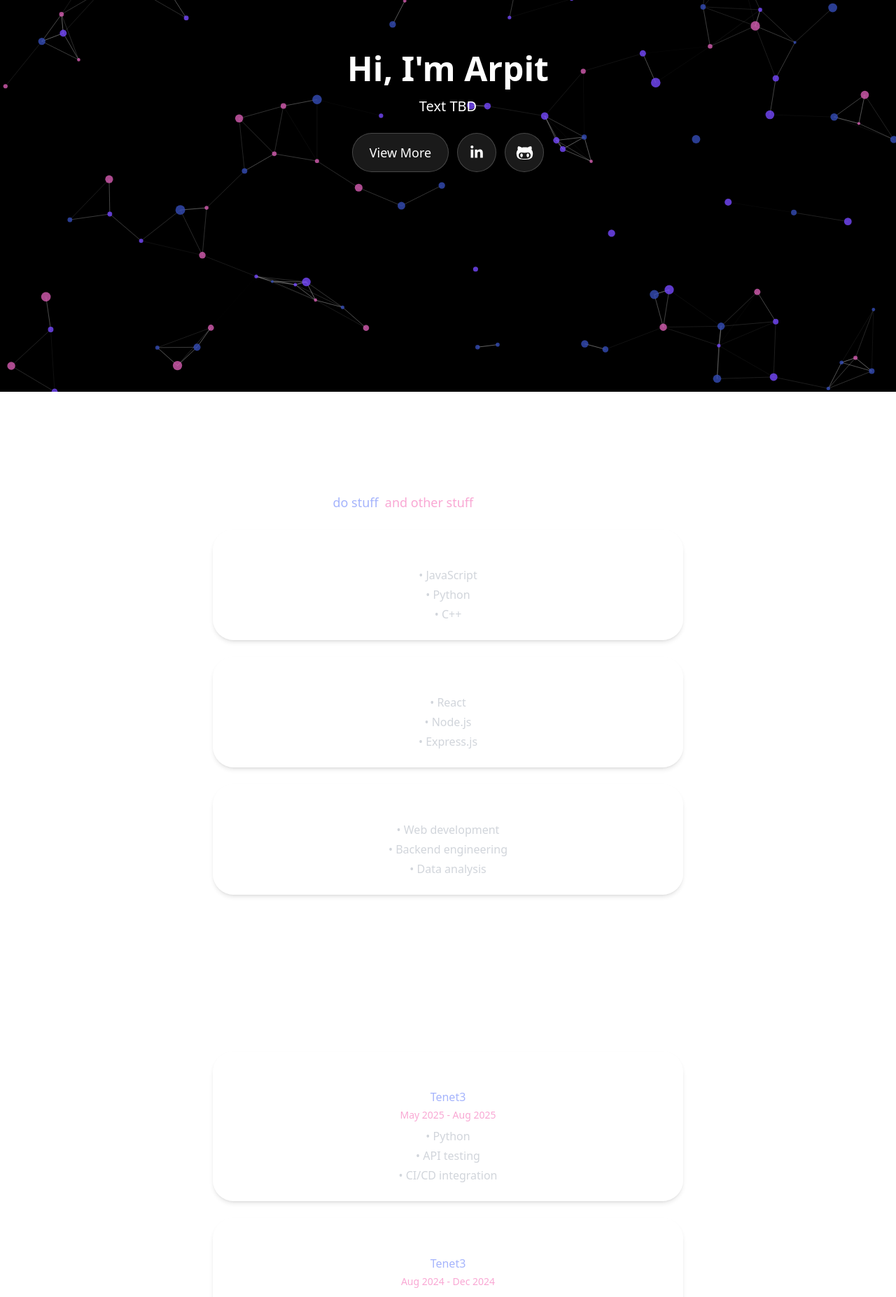
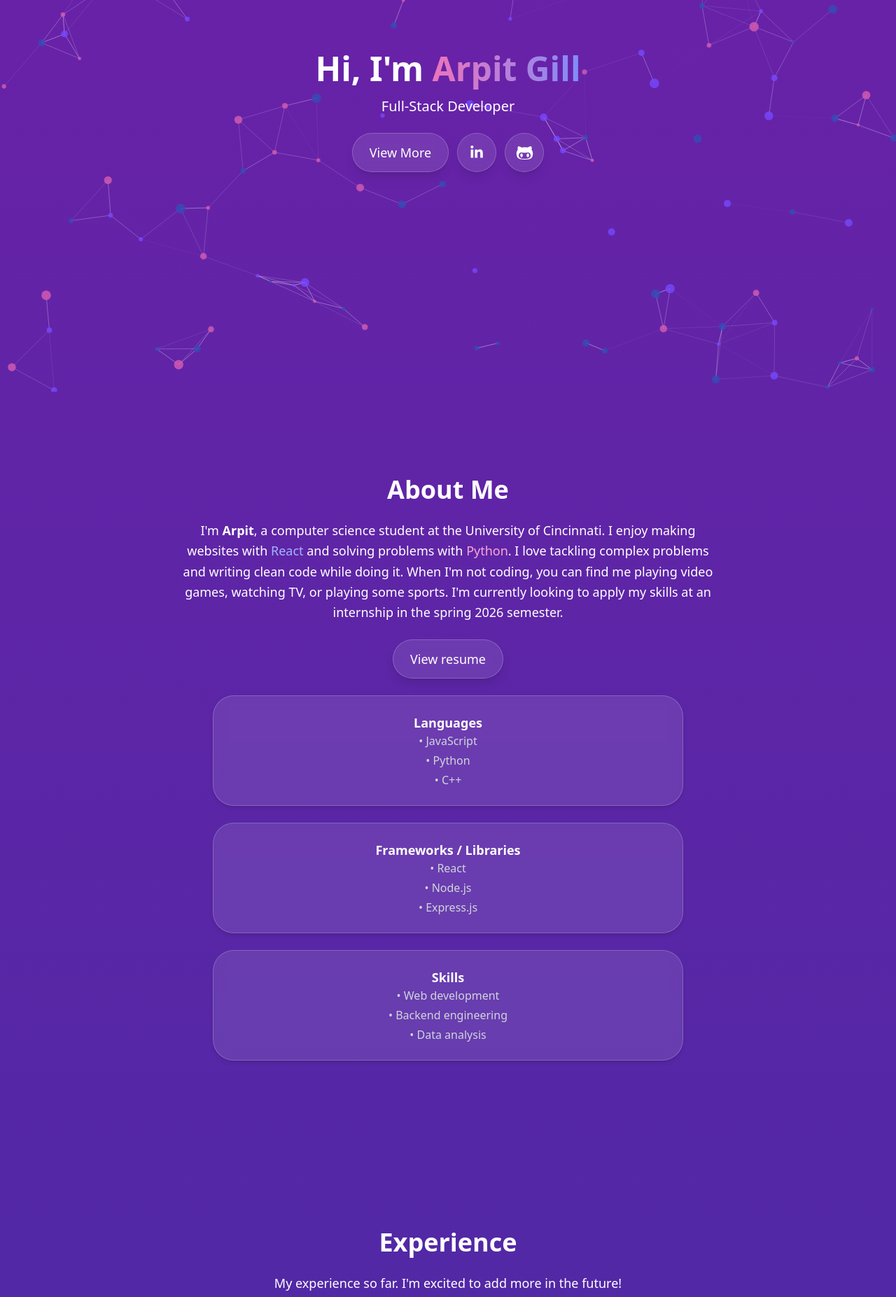
Before and after one commit to ArpitGill314/arpitgill314.github.io, a React (Vite) app: page / in a window 1280 px wide. Shown: the part 240-2094 px from the top of the page at 70% size. Built offline with nearby package versions, Linux system fonts and the light colour scheme.

Commit message:
finishing touches before deploy

```diff
--- a/src/App.jsx
+++ b/src/App.jsx
@@ -24,7 +24,7 @@ export default function App() {
 	// Particle options
 	const particlesOptions = useMemo(
 		() => ({
-			background: { color: "#000000" },
+			background: { color: "transparent" },
 			particles: {
 				number: { value: 120 },
 				color: { value: ["#344CB7", "#d65db1", "#7649fe"] },
@@ -45,11 +45,12 @@ export default function App() {
 	);
 
 	return (
-		<div className="relative min-h-screen text-white">
+		<div className="relative min-h-screen">
+			<div className="absolute inset-0 -z-20 bg-gradient-to-b from-purple-800 to-indigo-800"></div>
 			{init && (
 				<Particles
 					id="tsparticles"
-					className="absolute inset-0 -z-10"
+					className="absolute inset-0 -z-10 hidden md:block"
 					options={particlesOptions}
 				/>
 			)}
--- a/src/components/GlassButton.jsx
+++ b/src/components/GlassButton.jsx
@@ -9,7 +9,7 @@ export default function GlassButton({
 	a_tag = true,
 }) {
 	const css =
-		"h-14 text-lg bg-white/10 backdrop-blur-sm border border-white/20 hover:border-white/30 shadow-lg z-50 text-white font-medium hover:bg-white/20 transition duration-300 flex items-center justify-center active:bg-white/40";
+		"h-14 text-lg bg-white/10 backdrop-blur-[8px] border border-white/20 hover:border-white/30 shadow-lg z-50 text-white font-medium hover:bg-white/20 transition duration-300 flex items-center justify-center active:bg-white/40";
 	if (a_tag) {
 		return (
 			<a
--- a/src/components/NavBar.jsx
+++ b/src/components/NavBar.jsx
@@ -5,7 +5,7 @@ export default function NavBar() {
 		<nav
 			className="fixed top-5 left-1/2 -translate-x-1/2
                     flex gap-0 px-0 py-0 hover:border-white/30 transition duration-300
-                    bg-white/10 backdrop-blur-sm border border-white/20
+                    bg-white/10 backdrop-blur-[8px] border border-white/20
                     rounded-full shadow-lg z-50 text-white font-semibold"
 		>
 			<NavBarButton href={"#home"}>Home</NavBarButton>
--- a/src/components/NavBarButton.jsx
+++ b/src/components/NavBarButton.jsx
@@ -2,7 +2,8 @@ export default function NavBarButton({ children, href }) {
 	return (
 		<a
 			href={href}
-			className="px-6 h-14 text-lg font-semibold rounded-full hover:bg-white/15 transition duration-300 flex items-center justify-center active:bg-white/40"
+			className="px-4 sm:px-6 h-12 sm:h-14 text-lg font-semibold rounded-full hover:bg-white/15
+			transition duration-300 flex items-center justify-center active:bg-white/40"
 		>
 			{children}
 		</a>
--- a/src/pages/AboutPage.jsx
+++ b/src/pages/AboutPage.jsx
@@ -1,3 +1,5 @@
+import GlassButton from "../components/GlassButton";
+
 export default function AboutPage() {
 	const details = [
 		{
@@ -15,22 +17,33 @@ export default function AboutPage() {
 	];
 
 	return (
-		<section id="about" className="flex items-center justify-center px-6 py-10">
+		<section id="about" className="flex items-center justify-center px-6 py-20">
 			<div className="p-10 text-white max-w-6xl text-center flex items-center flex-col w-full">
 				<h2 className="text-4xl font-bold mb-6">About Me</h2>
 
-				<p className="text-lg leading-relaxed mb-6">
-					Hi! I'm <span className="font-semibold">Arpit Gill</span>, I
-					<span className="text-indigo-300"> do stuff</span>,
-					<span className="text-pink-300"> and other stuff</span>, and I'm just
-					filling space for now.
+				<p className="text-lg leading-relaxed mb-6 max-w-3xl">
+					I'm <span className="font-semibold">Arpit</span>, a computer science
+					student at the University of Cincinnati. I enjoy making websites with
+					<span className="text-indigo-300"> React</span> and solving problems
+					with
+					<span className="text-pink-300"> Python</span>. I love tackling
+					complex problems and writing clean code while doing it. When I'm not
+					coding, you can find me playing video games, watching TV, or playing
+					some sports. I'm currently looking to apply my skills at an internship
+					in the spring 2026 semester.
 				</p>
+
+				<div className="mb-6">
+					<GlassButton href={"/Gill_Arpit_Resume_2025.pdf"}>
+						View resume
+					</GlassButton>
+				</div>
 
 				<div className="grid grid-cols-1 gap-6 w-full max-w-2xl">
 					{details.map((det, i) => (
 						<div
 							key={i}
-							className="bg-white/10 border border-white/20 backdrop-blur-sm hover:bg-white/20
+							className="bg-white/10 border border-white/20 backdrop-blur-[8px] hover:bg-white/20
         rounded-[30px] shadow-md p-6 hover:border-white/30 transition duration-300 flex flex-col"
 						>
 							<h3 className="text-lg font-bold">{det.section}</h3>
--- a/src/pages/ContactPage.jsx
+++ b/src/pages/ContactPage.jsx
@@ -11,9 +11,9 @@ export default function ContactPage() {
 	return (
 		<section
 			id="contact"
-			className="flex items-center justify-center px-6 py-10"
+			className="flex items-center justify-center px-6 py-20"
 		>
-			<div className="p-10 text-white max-w-3xl text-center flex flex-col items-center w-full">
+			<div className="p-10 text-white max-w-3xl text-center flex flex-col items-center w-full z-10">
 				<h2 className="text-4xl font-bold mb-4">Contact Me</h2>
 				<p className="text-lg text-white mb-2">
 					Feel free to reach out through any of the options below!
--- a/src/pages/ExperiencePage.jsx
+++ b/src/pages/ExperiencePage.jsx
@@ -21,15 +21,19 @@ export default function ExperiencePage() {
 	];
 
 	return (
-		<section id="about" className="flex items-center justify-center px-6 py-10">
+		<section id="about" className="flex items-center justify-center px-6 py-20">
 			<div className="p-10 text-white max-w-6xl text-center flex items-center flex-col w-full">
 				<h2 className="text-4xl font-bold mb-6">Experience</h2>
+
+				<p className="text-lg leading-relaxed mb-6 max-w-3xl">
+					My experience so far. I'm excited to add more in the future!
+				</p>
 
 				<div className="grid grid-cols-1 gap-6 w-full max-w-2xl">
 					{details.map((exp, i) => (
 						<div
 							key={i}
-							className="bg-white/10 border border-white/20 backdrop-blur-sm hover:bg-white/20
+							className="bg-white/10 border border-white/20 backdrop-blur-[8px] hover:bg-white/20
         rounded-[30px] shadow-md p-6 hover:border-white/30 transition duration-300 flex flex-col"
 						>
 							<h3 className="text-lg font-bold">{exp.title}</h3>
--- a/src/pages/LandingPage.jsx
+++ b/src/pages/LandingPage.jsx
@@ -5,17 +5,31 @@ export default function LandingPage() {
 	return (
 		<section
 			id="home"
-			className="min-h-screen flex items-center justify-center px-6 py-10"
+			className="min-h-screen flex items-center justify-center px-6 py-20"
 		>
 			<div className="relative text-center text-white z-10">
-				<h1 className="text-5xl font-bold mb-4">Hi, I'm Arpit</h1>
-				<p className="text-xl mb-6">Text TBD</p>
+				<h1 className="text-5xl font-bold mb-4">
+					Hi, I'm
+					<span className="bg-gradient-to-r from-pink-400 to-indigo-400 bg-clip-text text-transparent">
+						{" "}
+						Arpit Gill
+					</span>
+				</h1>
+				<p className="text-xl mb-6">Full-Stack Developer</p>
 				<div className="flex justify-center gap-3">
 					<GlassButton href={"#about"}>View More</GlassButton>
-					<GlassButton circular={true} href={"https://www.linkedin.com/in/arpitgill/"} title={"LinkedIn"}>
+					<GlassButton
+						circular={true}
+						href={"https://www.linkedin.com/in/arpitgill/"}
+						title={"LinkedIn"}
+					>
 						<FaLinkedinIn size={20} />
 					</GlassButton>
-					<GlassButton circular={true} href={"https://github.com/ArpitGill314"} title={"GitHub"}>
+					<GlassButton
+						circular={true}
+						href={"https://github.com/ArpitGill314"}
+						title={"GitHub"}
+					>
 						<FaGithubAlt size={25} />
 					</GlassButton>
 				</div>
--- a/src/pages/ProjectsPage.jsx
+++ b/src/pages/ProjectsPage.jsx
@@ -9,14 +9,24 @@ export default function ProjectsPage() {
 			title: "Multiplayer Games Website",
 			description:
 				"A full-stack web application for playing a variety of turn-based games.",
+			time: "Ongoing",
 			tech: ["React", "Django", "WebSockets"],
 			link: null,
 		},
 		{
 			title: "Portfolio Website",
-			description: "Personal site with glassmorphism and animated particles.",
+			description: "My second personal website, this time with a clean and glassy look.",
+			time: "September 2025",
 			tech: ["React", "Tailwind CSS"],
 			link: "https://github.com/ArpitGill314/portfolio-website",
+		},
+		{
+			title: "Lego EV3 Robot",
+			description:
+				"A Lego Mindstorms robot with an array of sensors programmed to accomplish 4 challenging tasks.",
+			time: "May 2024",
+			tech: ["Python"],
+			link: null,
 		},
 	];
 
@@ -31,21 +41,26 @@ export default function ProjectsPage() {
 	return (
 		<section
 			id="projects"
-			className="flex items-center justify-center px-6 py-10"
+			className="flex items-center justify-center px-6 py-20"
 		>
 			<div className="p-10 text-white max-w-3xl text-center flex flex-col items-center w-full">
-				<h2 className="text-4xl font-bold mb-10">Projects</h2>
+				<h2 className="text-4xl font-bold mb-6">Projects</h2>
+
+				<p className="text-lg leading-relaxed mb-6 max-w-3xl">
+					Click on each project to view more information on GitHub!
+				</p>
 
 				<div className="grid grid-cols-1 gap-6 w-full">
 					{projects.map((proj, i) => (
 						<div
 							key={i}
 							onClick={() => handleClick(proj.link)}
-							className="relative cursor-pointer bg-white/10 border border-white/20 backdrop-blur-sm
+							className="relative cursor-pointer bg-white/10 border border-white/20 backdrop-blur-[8px]
                 rounded-[30px] shadow-md p-6 transition duration-300
                 hover:bg-white/20 hover:border-white/30 flex flex-col items-center group"
 						>
-							<h3 className="text-lg font-bold mb-2">{proj.title}</h3>
+							<h3 className="text-lg font-bold">{proj.title}</h3>
+							<p className="text-md text-indigo-300 mb-1">{proj.time}</p>
 							<p className="text-md text-gray-300 mb-3">{proj.description}</p>
 
 							<div className="flex flex-wrap justify-center gap-2">
@@ -63,7 +78,7 @@ export default function ProjectsPage() {
 							{proj.link && (
 								<div
 									className="absolute -top-[21px] left-1/2 -translate-x-1/2 opacity-0 group-hover:opacity-100
-                  transition bg-black/50 text-white text-xs px-2 py-0 rounded-full pointer-events-none"
+                  transition bg-transparent text-white text-xs px-2 py-0 rounded-full pointer-events-none"
 								>
 									View on GitHub
 								</div>
@@ -76,10 +91,11 @@ export default function ProjectsPage() {
 			{/* Modal */}
 			{modalOpen && (
 				<div className="fixed inset-0 bg-black/10 backdrop-blur-md flex items-center justify-center z-50">
-					<div className="bg-white/10 border border-white/20 rounded-[45px] shadow-lg p-6 text-center max-w-xs flex flex-col justify-center">
-						<h3 className="text-xl font-bold mb-4">Hold Your Horses!</h3>
+					<div className="bg-white/10 border border-white/20 rounded-[45px] p-6 text-center max-w-xs flex flex-col justify-center">
+						<h3 className="text-xl font-bold mb-4 text-white">Hold Your Horses!</h3>
 						<p className="text-gray-300 mb-6">
-							This project isn't available on GitHub yet, please check back later!
+							This project isn't available on GitHub just yet, please check back
+							later!
 						</p>
 						<GlassButton onClick={() => setModalOpen(false)} a_tag={false}>
 							Close
```
Also changed, not shown: 1 other file (tests, documents, lock files or other folders).
